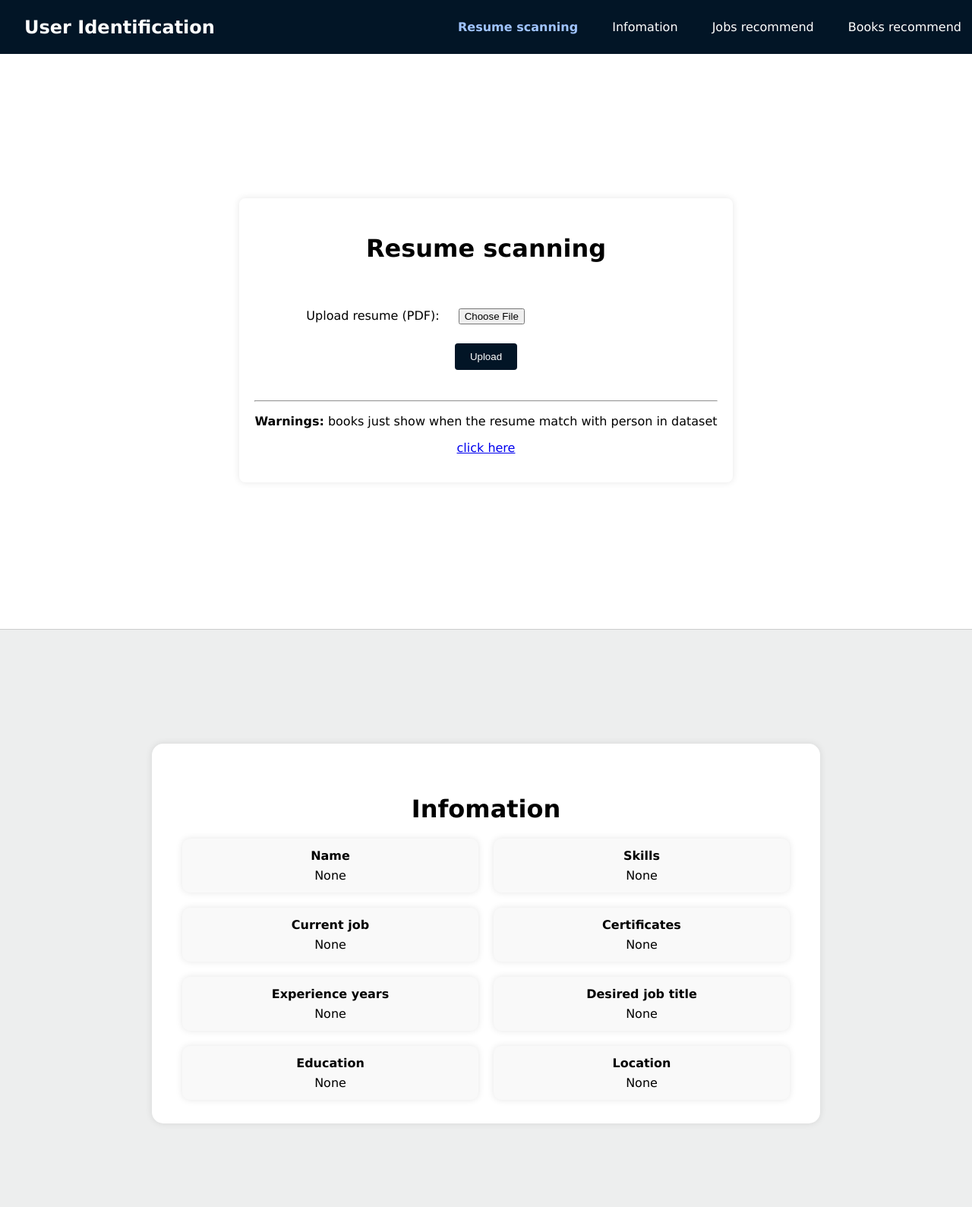
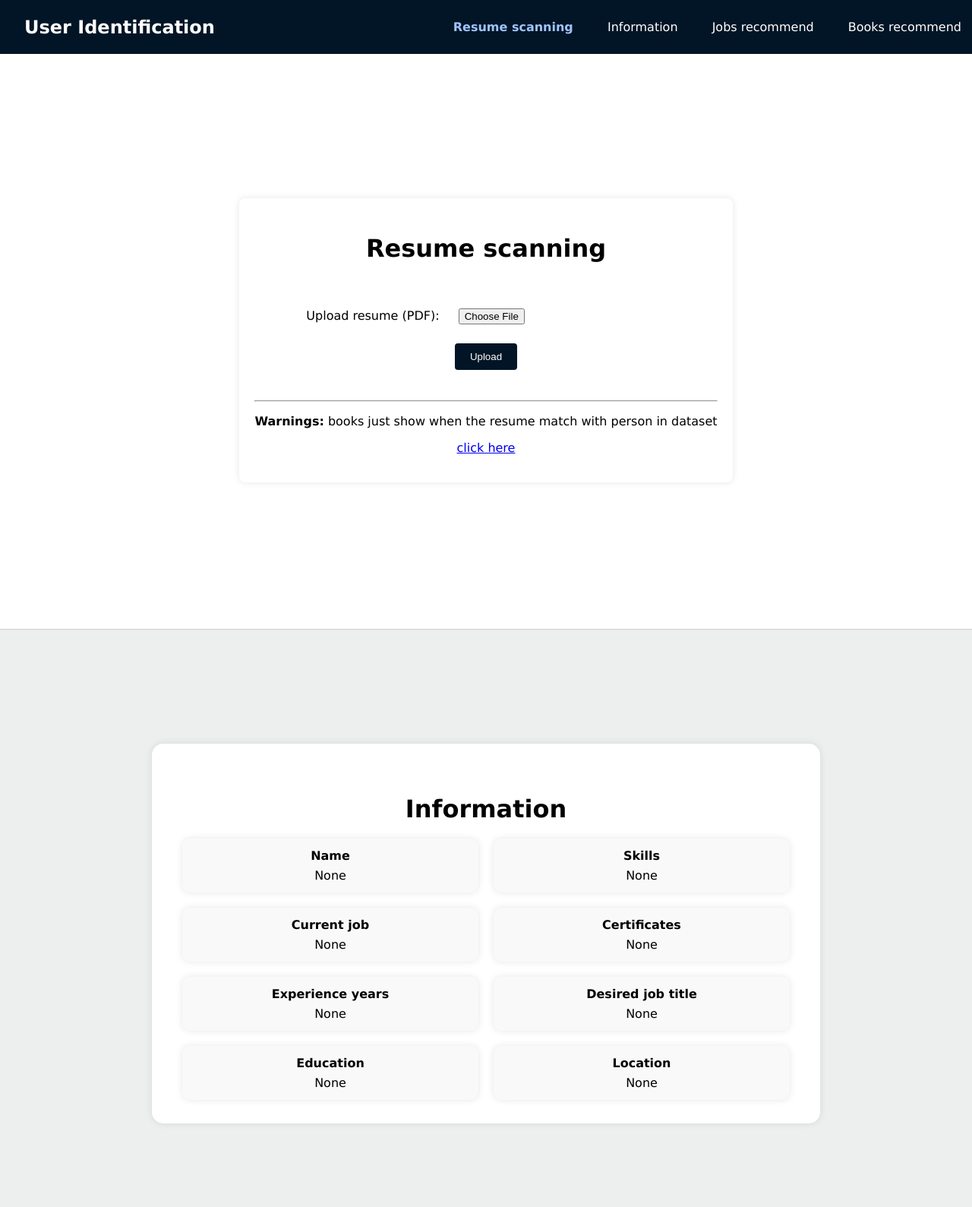
Before and after one commit to lenhathoanvu/Application_System, a Flask app: page / in a window 1280 px wide. Shown: the top 1589 px of the page at 76% size. Run offline with Flask 3, Linux system fonts and the light colour scheme; parts of the project's set-up code (start-up, migrations or seed data) failed here and were passed over.

Commit message:
change inf

```diff
--- a/templates/index.html
+++ b/templates/index.html
@@ -20,7 +20,7 @@
 
         <div class="navbar-item" id="navbar-item">
             <a class="nav-item nav-link" href="/">Resume scanning</a>
-            <a class="nav-item nav-link" href="#info">Infomation</a>
+            <a class="nav-item nav-link" href="#info">Information</a>
             <a class="nav-item nav-link" href="#job">Jobs recommend</a>
             <a class="nav-item nav-link" href="#book">Books recommend</a>
         </div>
@@ -48,7 +48,7 @@
 
     <section class="item" id="info">
         <div class="container" id="info-container">
-            <h1 id="info-h1">Infomation</h1>
+            <h1 id="info-h1">Information</h1>
             <div class="info-sere">
 
                 <!-- Left Column -->
```
Also changed, not shown: README.md, images/poster.png (added).
